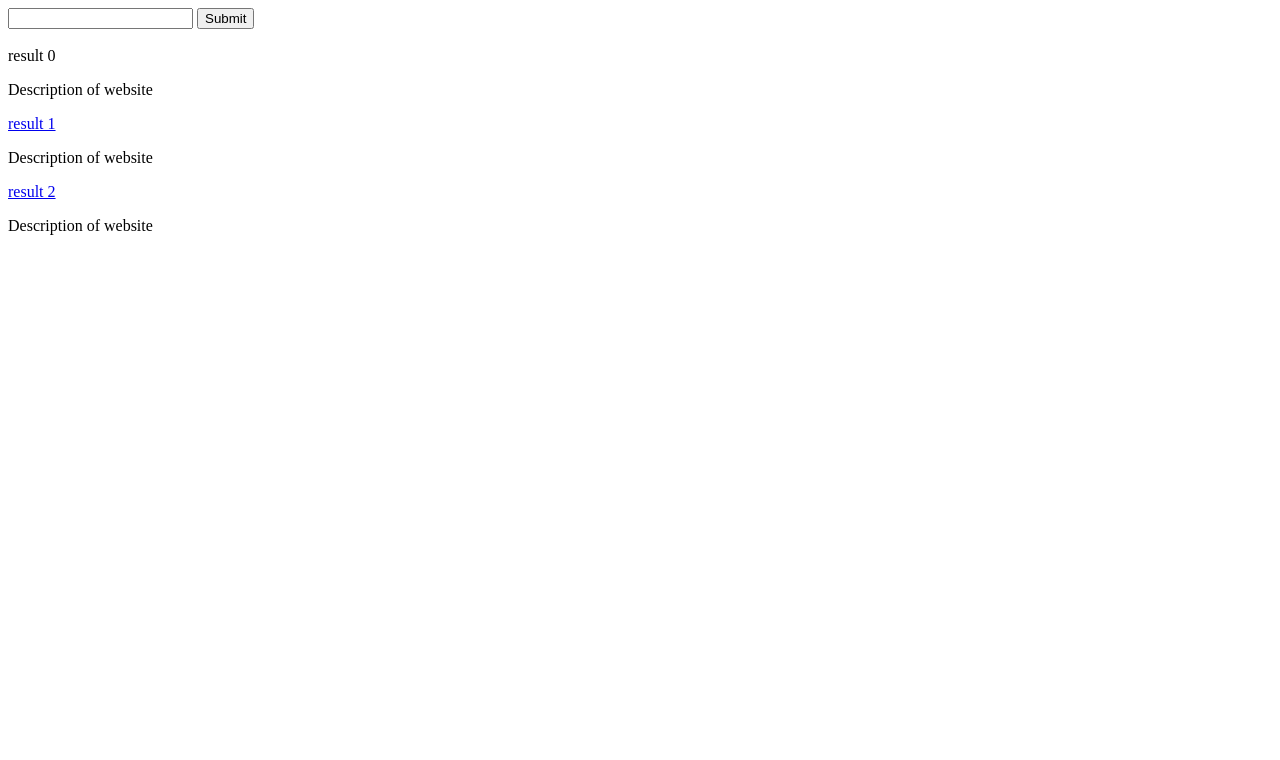
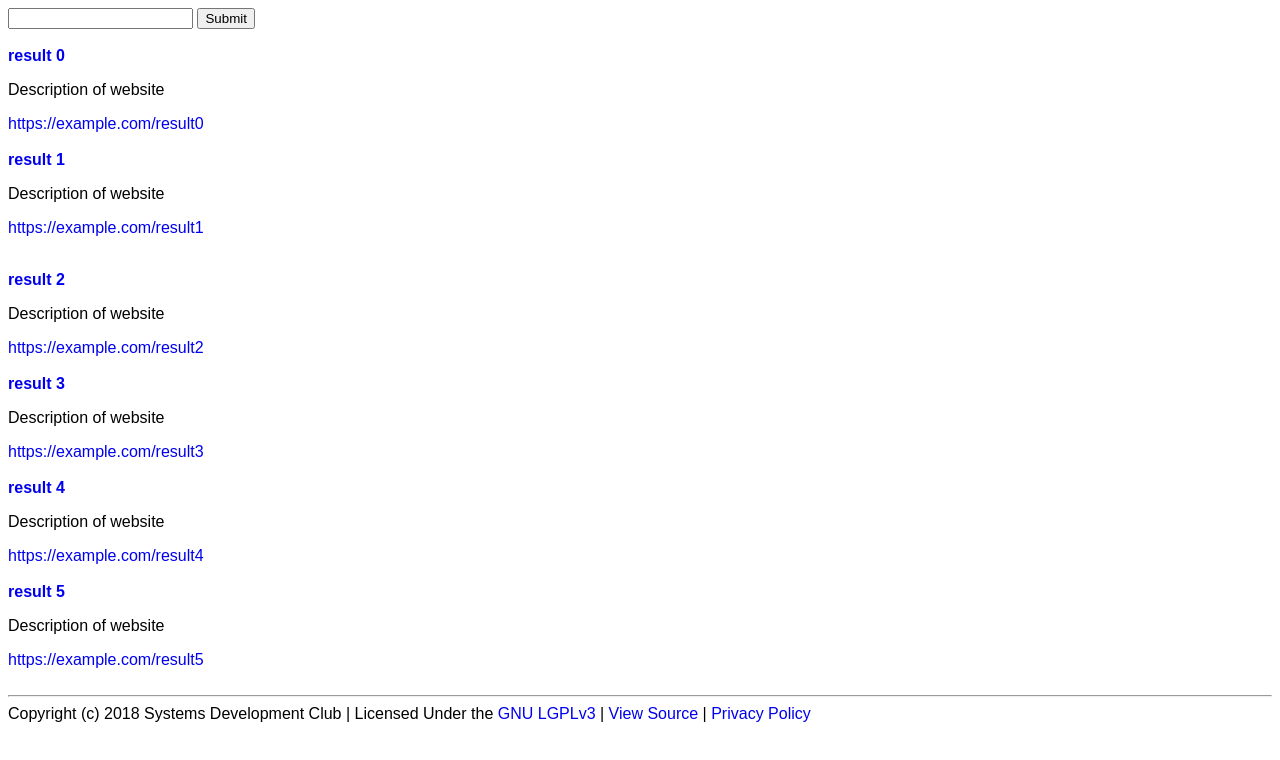
Before and after one commit to systemsdevelopmentclub/user-interface, a plain HTML site: page public/pages/results.html in a window 1280 px wide. Drawn offline with Linux system fonts and the light colour scheme; files whose address does not match are found by name.

Commit message:
Update results css

```diff
--- a/public/themes/index.css
+++ b/public/pages/index.css
@@ -1,10 +1,11 @@
-html {
+    html {
     font-family: sans-serif;
     -ms-text-size-adjust: 100%;
     -webkit-text-size-adjust: 100%;
-body {
+    }
+    body {
       text-align: center;
-      background-color: 000;
+      background-color: #000;
       color: white;
       font-family: sans-serif;
     }
@@ -28,3 +29,4 @@ body {
       width:100%;
       height:60px;
       background:#6cf;
+    }
--- a/public/themes/results.css
+++ b/public/pages/results.css
@@ -3,3 +3,8 @@ html {
     -ms-text-size-adjust: 100%;
     -webkit-text-size-adjust: 100%;
 }
+
+a:link {
+    text-decoration:none;
+    display: inline-block;
+}
--- a/public/pages/results.html
+++ b/public/pages/results.html
@@ -8,13 +8,7 @@
         <meta name="description" content="Systems Development Club Web Searcher">
         <meta name="keywords" content="">
         <meta name="viewport" content="width=device-width, initial-scale=1">
-
-		<link rel="stylesheet" href="main.css">
-		<style>
-		.result {
-			text-align: left;
-		}
-		</style>
+		<link rel="stylesheet" href="results.css">
 	</head>
 
     <body>
@@ -25,26 +19,57 @@
 				<input type="submit">
 		</div>
 		<br/>
-		<div class="result">
-			<meta name="result0" content="RAW_JSON>
-			<p><a href="link.html" style="text-emphasis: bold;">result 0</a></p>
-			<p>Description of website</p>
-			<p><a href="https://example.com/>https://example.com</a></p>
-		</div>
 
 		<div class="result">
-			<meta name="result1" content="RAW_JSON>
-			<p style="text-emphasis: bold;"><a href="link">result 1</a></p>
+			<p hidden>result_0</p>
+			<a href="link.html" style="font-weight: bold">result 0</a>
 			<p>Description of website</p>
-			<p><a href="https://example.com/>https://example.com</a></p>
+			<a href="https://example.com/result0">https://example.com/result0</a>
 		</div>
+		<br/>
 
 		<div class="result">
-			<meta name="result2" content="RAW_JSON>
-			<p style="text-emphasis: bold;"><a href="link">result 2</a></p>
+			<p hidden>result_1</p>
+			<a href="link.html" style="font-weight: bold">result 1</a>
 			<p>Description of website</p>
-			<p><a href="https://example.com/>https://example.com</a></p>
+			<p><a href="https://example.com/result1">https://example.com/result1</a></p>
 		</div>
+		<br/>
 
+		<div class="result">
+			<p hidden>result_2</p>
+			<a href="link.html" style="font-weight: bold;">result 2</a>
+			<p>Description of website</p>
+			<a href="https://example.com/result2">https://example.com/result2</a>
+		</div>
+		<br/>
+
+		<div class="result">
+			<p hidden>result_3</p>
+			<a href="link.html" style="font-weight: bold;">result 3</a>
+			<p>Description of website</p>
+			<a href="https://example.com/result3">https://example.com/result3</a>
+		</div>
+		<br/>
+
+		<div class="result">
+			<p hidden>result_4</p>
+			<a href="link.html" style="font-weight: bold;">result 4</a>
+			<p>Description of website</p>
+			<a href="https://example.com/result4">https://example.com/result4</a>
+		</div>
+		<br/>
+
+		<div class="result">
+			<p hidden>result_5</p>
+			<a href="link.html" style="font-weight: bold;">result 5</a>
+			<p>Description of website</p>
+			<a href="https://example.com/result5">https://example.com/result5</a>
+		</div>
+		<br/>
+
+
+		<hr/>
+		<footer>Copyright (c) 2018 Systems Development Club | Licensed Under the <a href="https://www.gnu.org/licenses/lgpl.html">GNU LGPLv3</a> | <a href="https://github.com/systemsdevelopmentclub/user-interface">View Source</a> | <a href="privacypolicy.html">Privacy Policy</a></footer>
 	</body>
 </html>
```
